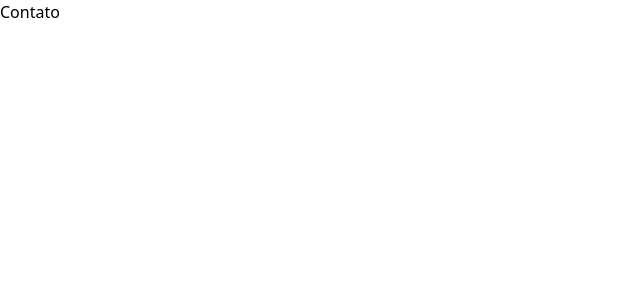
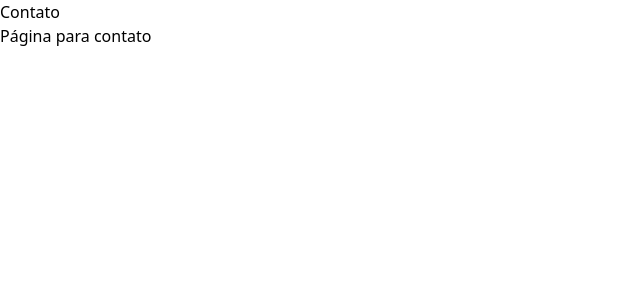
Before and after one commit to Guilherme-Artigas/abel, a Next.js app: page /contato in a window 1280 px wide. Shown: the top 300 px of the page, without its empty margins (0-640 px from the left). Built offline with nearby package versions, Linux system fonts and the light colour scheme.

Commit message:
chore: add descricao de pagina de contato

```diff
--- a/src/pages/contato.tsx
+++ b/src/pages/contato.tsx
@@ -2,6 +2,8 @@ export default function contato() {
   return (
     <section>
       <h1>Contato</h1>
+
+      <p>Página para contato</p>
     </section>
   );
 }
```
